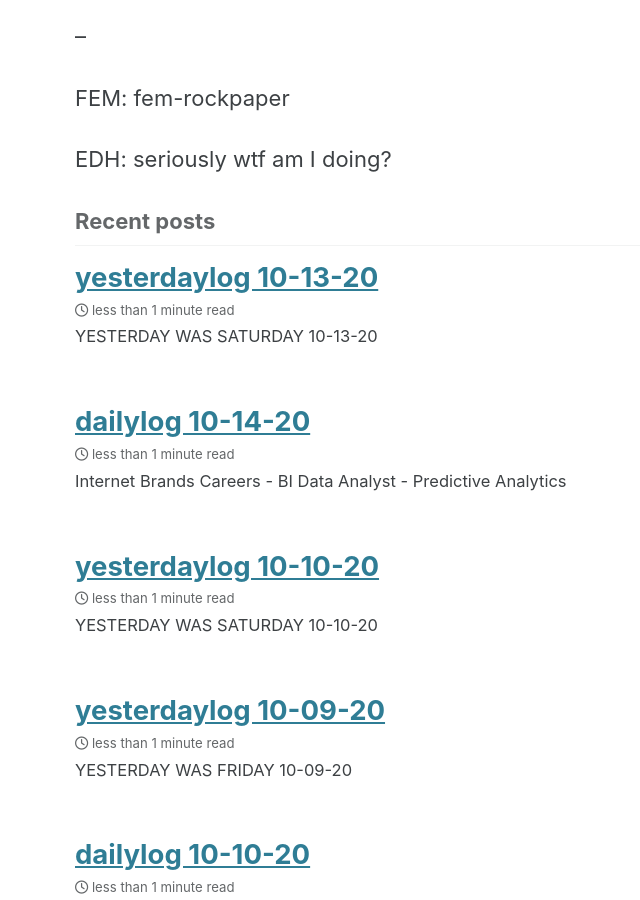
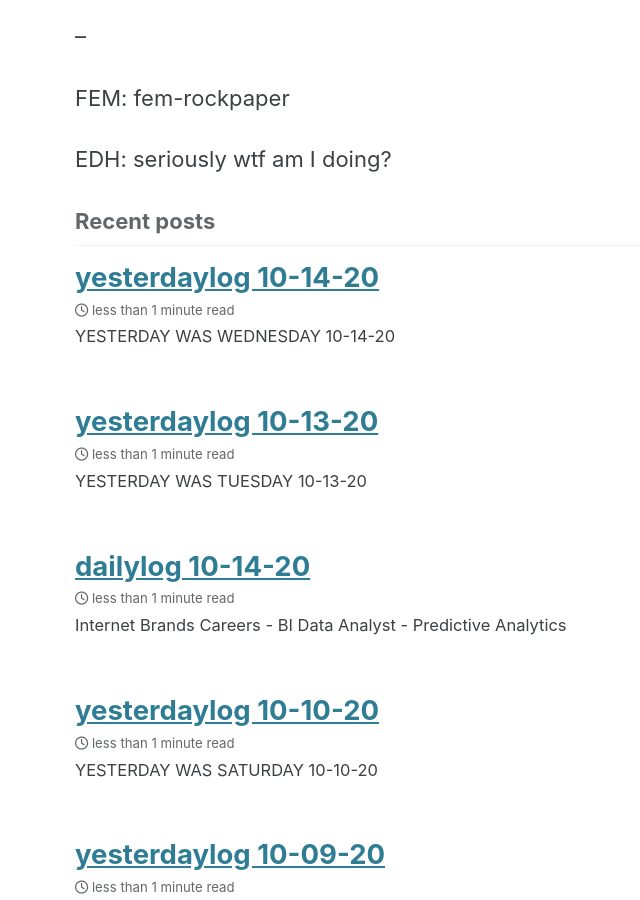
Before and after one commit to claracaraway/claracaraway.github.io, a Jekyll site: the page built from _pages/tracking.md, in a window 1280 px wide and 900 px high, scrolled down 1854 px. Shown: the whole window, without its empty margins (247-887 px from the left). Built offline with Jekyll 4.4.1, drawn with Linux system fonts in a browser that asks for light colours; cached includes are drawn as plain includes; nearby versions of some CDN libraries.

Commit message:
Add yesterday log

```diff
--- a/_posts/2020-10-14-yesterdaylog-10-13-20.md
+++ b/_posts/2020-10-14-yesterdaylog-10-13-20.md
@@ -5,7 +5,7 @@ tags: yesterdaylog
 ---
 
 
-## YESTERDAY WAS SATURDAY 10-13-20
+## YESTERDAY WAS TUESDAY 10-13-20
 
 ### HEALTH--
 
--- /dev/null
+++ b/_posts/2020-10-15-yesterdaylog-10-14-20.md
@@ -0,0 +1,41 @@
+---
+layout: single
+title: "yesterdaylog 10-14-20"
+tags: yesterdaylog
+---
+
+
+## YESTERDAY WAS WEDNESDAY 10-14-20
+
+### HEALTH--
+
+HAPPINESS: 3/5
+EXERCISE: Bike
+SLEEP_LAST_NIGHT: Nyquil Sleep
+FAST_UNTIL: 5
+DINNER: Hummus pasta by K
+ALCOHOL: 4
+MEDS: 20
+CHORES: Dinner
+SYMPTOMS: Brain fog
+
+
+### WORK--
+
+ROSE: Sent VG groups
+CACTUS: Disorganized chaos
+ROCKET: catcart!
+PROJECTS: VG_P9, catcart
+
+### PERSONAL--
+
+ENTERTAINMENT: Expanse
+FRIENDS: L
+HIGH: Made dinner!
+LOW: WTF doing with life
+HIGH: cURL to my server!
+
+### OTHER:
+
+AUDIOBOOK: Finished KKC
+RELATIONSHIP_BOOK: nope
```
